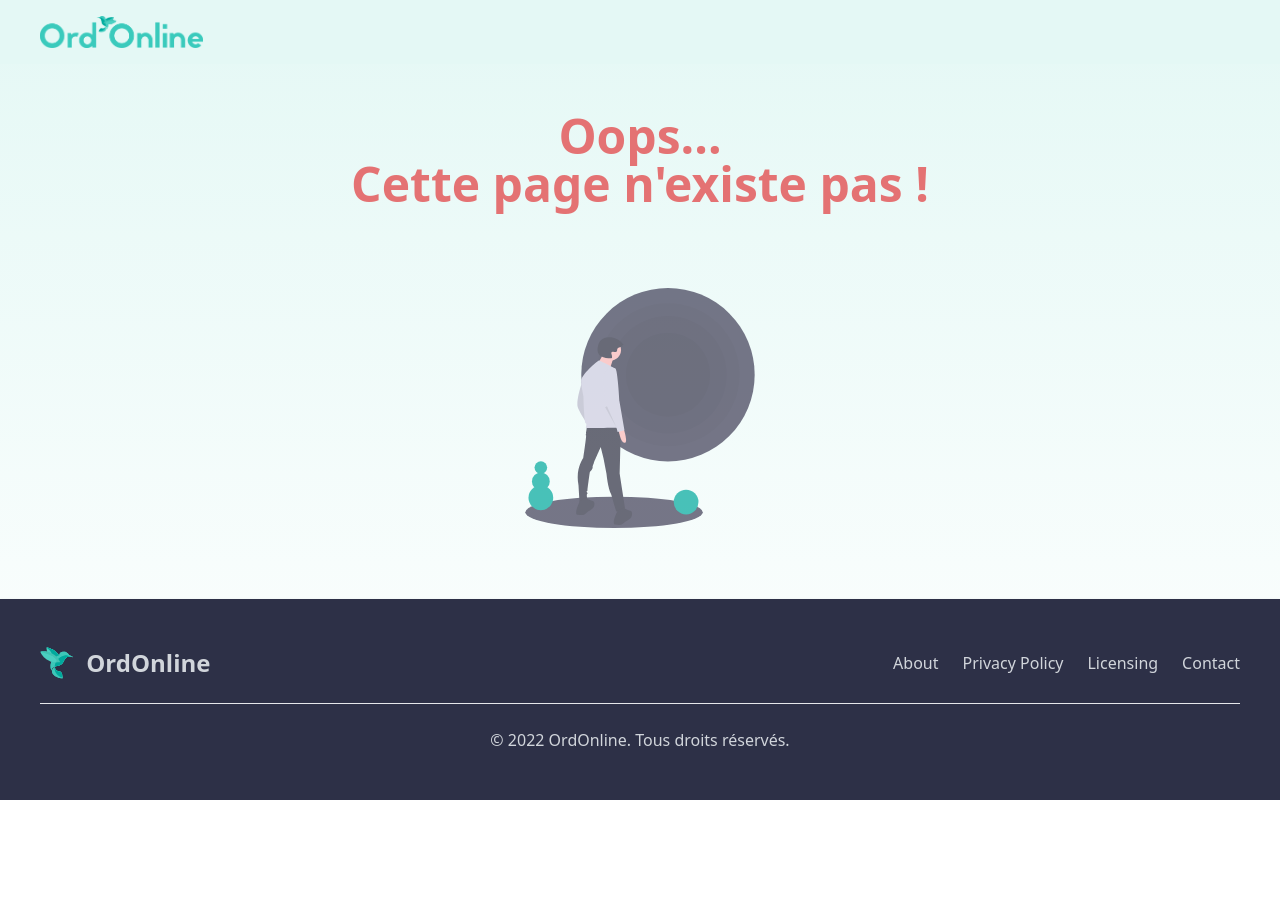
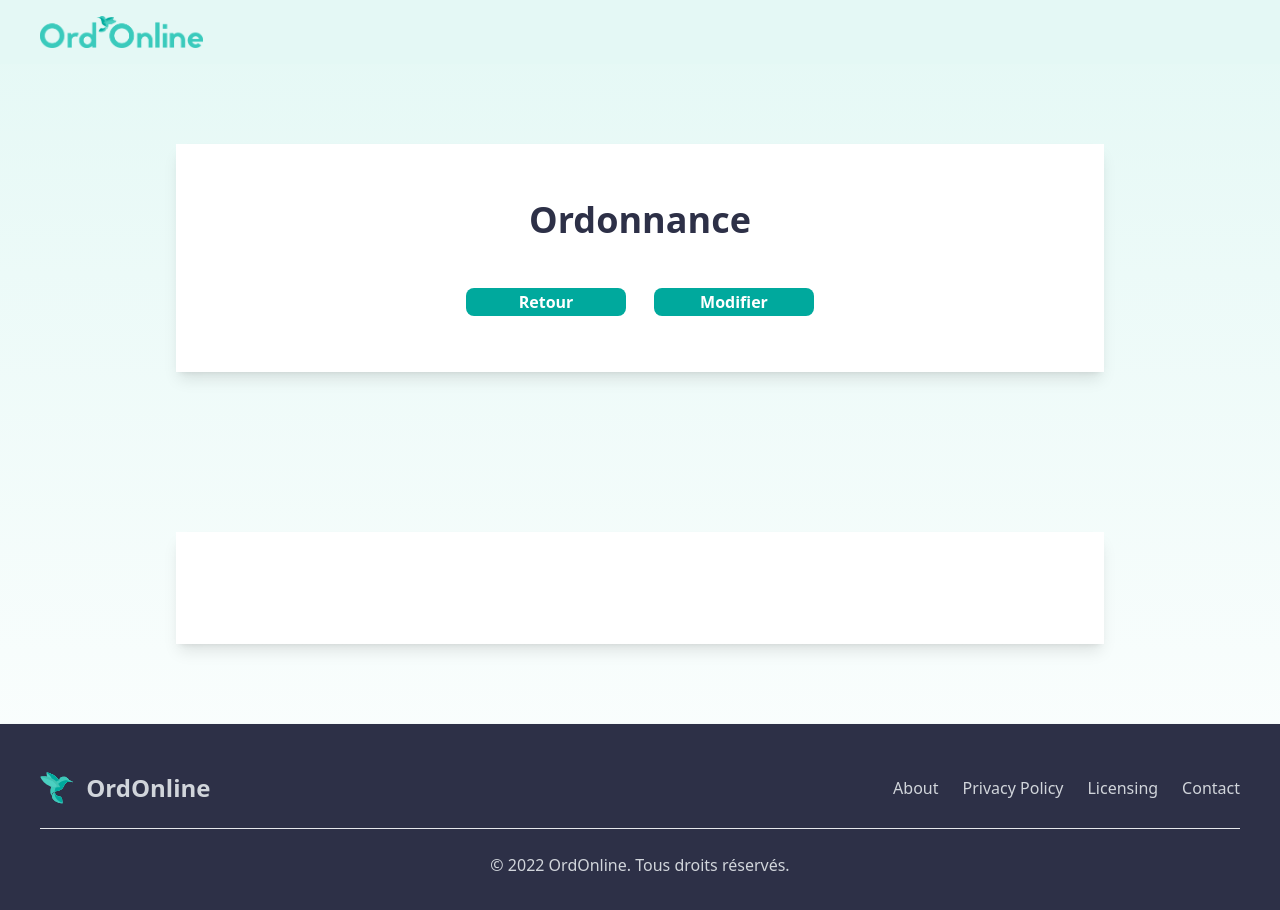
Before and after one commit to AurelDP/OrdOnline, a Vue app in the folder client/: page /prescription in a window 1280 px wide. Shown: the top 910 px of the page. Before the commit the page ends 800 px from the top, so only its background shows below. Built offline with nearby package versions, Linux system fonts and the light colour scheme.

Commit message:
[Feat] Add Prescription page

```diff
--- a/client/src/router/index.js
+++ b/client/src/router/index.js
@@ -4,12 +4,14 @@ import AboutView from '../views/AboutView.vue'
 import Error404 from '../views/ErrorView.vue'
 import SelectRoleView from "@/views/SelectRoleView";
 import RegisterView from "../views/RegisterView";
+import PrescriptionView from "@/views/PrescriptionView";
 
 const routes = [
   {path: '/', name: 'home', component: HomeView},
   {path: '/about', name: 'about', component: AboutView},
   {path: '/signUp', name: 'role', component: SelectRoleView},
   {path: '/register', name: 'register', component: RegisterView},
+  {path: '/prescription', name: 'prescription', component: PrescriptionView},
   {path: "/:catchAll(.*)*", component: Error404},
 ]
 
--- /dev/null
+++ b/client/src/views/PrescriptionView.vue
@@ -0,0 +1,37 @@
+<template>
+  <AdaptFooterBackground :backgroundGradient="true">
+    <Navbar/>
+    <WhiteBoard
+        title="Ordonnance"
+        :button1="true"
+        :class1="'ord-button-green hover:ord-button-green-hover'"
+        :text1="'Retour'"
+        :src1="'/'"
+        :button2="true"
+        :class2="'ord-button-green hover:ord-button-green-hover'"
+        :text2="'Modifier'"
+        :src2="'/'"
+    >
+    </WhiteBoard>
+    <WhiteBoard></WhiteBoard>
+  </AdaptFooterBackground>
+</template>
+
+<script>
+import AdaptFooterBackground from "@/components/globalComponents/AdaptFooterBackground";
+import Navbar from "@/components/globalComponents/Navbar";
+import WhiteBoard from "@/components/globalComponents/WhiteBoard";
+
+export default {
+  name: "PrescriptionView",
+  components: {
+    AdaptFooterBackground,
+    Navbar,
+    WhiteBoard
+  }
+}
+</script>
+
+<style scoped>
+
+</style>
```
